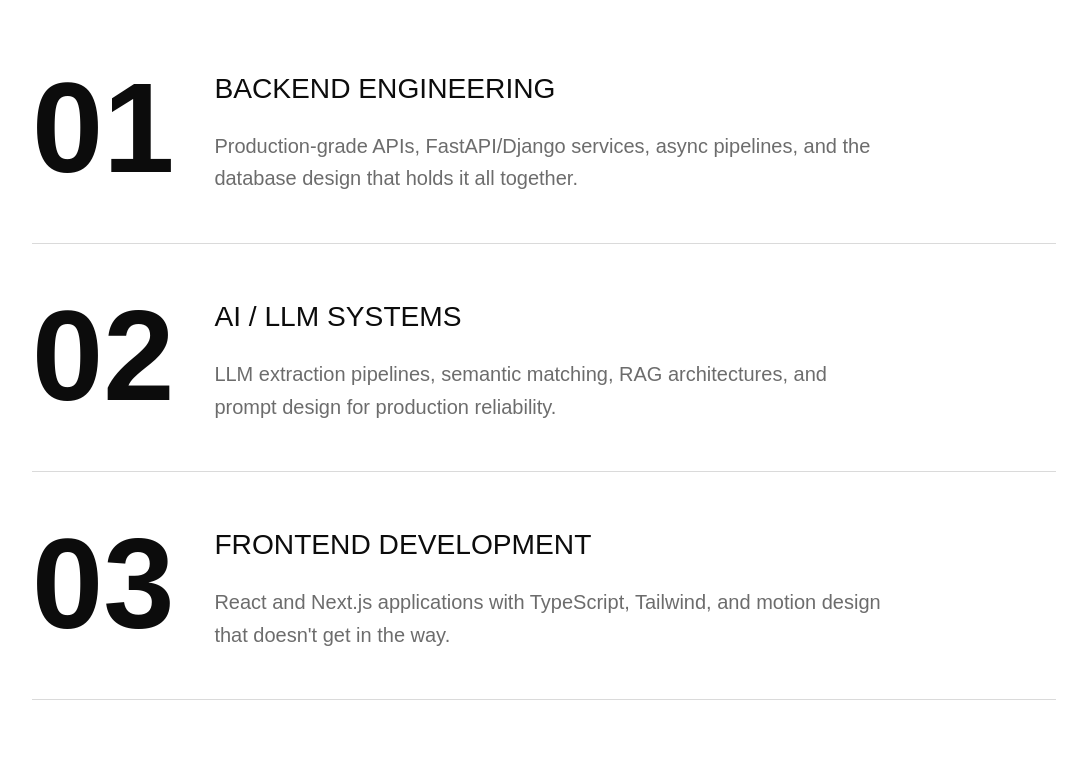
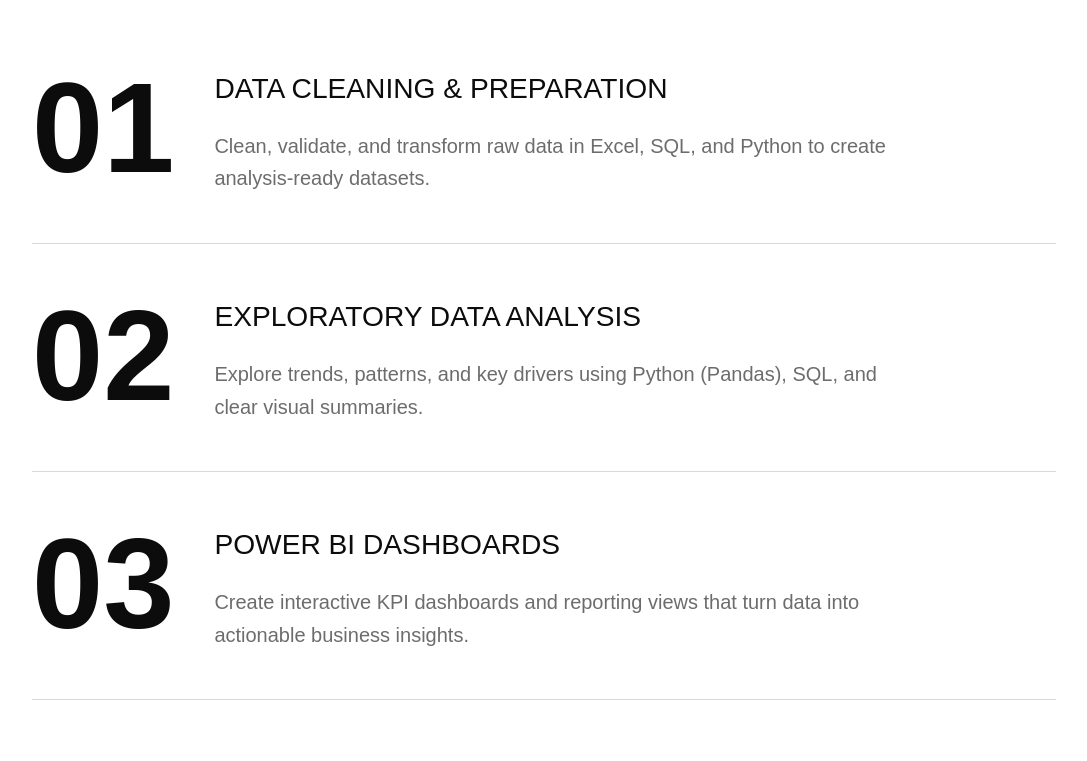
Before and after one commit to chanchalram1315-cmd/chanchal-ram-data-analyst-portfolio, a React (Vite) app: page / in a window 1280 px wide. Shown: the part 3660-4421 px from the top of the page, without its empty margins (96-1183 px from the left). Built offline with nearby package versions, Linux system fonts and the light colour scheme.

Commit message:
Update data analyst services

```diff
--- a/src/components/ServicesSection.tsx
+++ b/src/components/ServicesSection.tsx
@@ -4,23 +4,23 @@ const services = [
   // TODO: Move these service categories into portfolio.json when the data schema is expanded.
   {
     number: '01',
-    name: 'Backend Engineering',
-    description: 'Production-grade APIs, FastAPI/Django services, async pipelines, and the database design that holds it all together.',
+    name: 'Data Cleaning & Preparation',
+    description: 'Clean, validate, and transform raw data in Excel, SQL, and Python to create analysis-ready datasets.',
   },
   {
     number: '02',
-    name: 'AI / LLM Systems',
-    description: 'LLM extraction pipelines, semantic matching, RAG architectures, and prompt design for production reliability.',
+    name: 'Exploratory Data Analysis',
+    description: 'Explore trends, patterns, and key drivers using Python (Pandas), SQL, and clear visual summaries.',
   },
   {
     number: '03',
-    name: 'Frontend Development',
-    description: "React and Next.js applications with TypeScript, Tailwind, and motion design that doesn't get in the way.",
+    name: 'Power BI Dashboards',
+    description: 'Create interactive KPI dashboards and reporting views that turn data into actionable business insights.',
   },
   {
     number: '04',
-    name: 'Cloud & DevOps',
-    description: 'AWS, GCP, serverless architectures, CI/CD pipelines, and the boring infrastructure work that makes everything else possible.',
+    name: 'SQL & Excel Reporting',
+    description: 'Write SQL queries and build advanced Excel reports to monitor performance, track KPIs, and support decisions.',
   },
 ];
 
```
